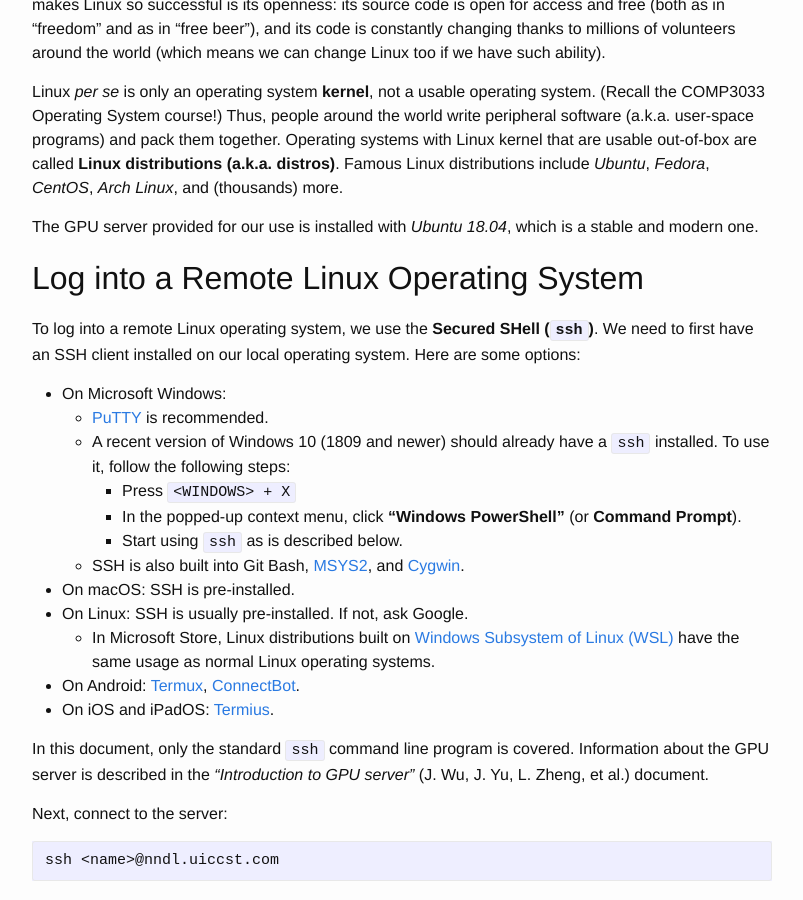
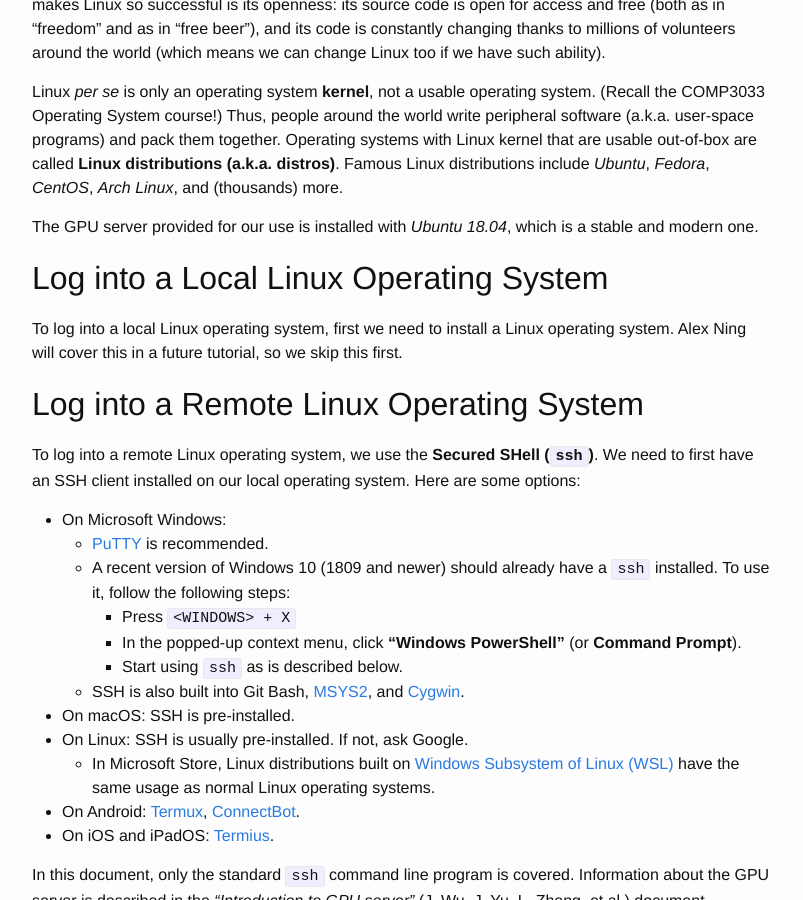
Before and after one commit to lmy441900/lmy441900.github.io, a Jekyll site: the page built from _posts/2019-10-17-a-fundamental-guide-to-linux.md, in a window 1280 px wide and 900 px high, scrolled down 513 px. Shown: the whole window, without its empty margins (238-1041 px from the left). Built offline with Jekyll 4.4.1, drawn with Linux system fonts in a browser that asks for light colours.

Commit message:
a-fundamental-guide-to-linux: update local login

```diff
--- a/_posts/2019-10-17-a-fundamental-guide-to-linux.md
+++ b/_posts/2019-10-17-a-fundamental-guide-to-linux.md
@@ -17,6 +17,10 @@
 Linux _per se_ is only an operating system **kernel**, not a usable operating system. (Recall the COMP3033 Operating System course!) Thus, people around the world write peripheral software (a.k.a. user-space programs) and pack them together. Operating systems with Linux kernel that are usable out-of-box are called **Linux distributions (a.k.a. distros)**. Famous Linux distributions include _Ubuntu_, _Fedora_, _CentOS_, _Arch Linux_, and (thousands) more.
 
 The GPU server provided for our use is installed with _Ubuntu 18.04_, which is a stable and modern one.
+
+## Log into a Local Linux Operating System
+
+To log into a local Linux operating system, first we need to install a Linux operating system. Alex Ning will cover this in a future tutorial, so we skip this first.
 
 ## Log into a Remote Linux Operating System
 
```
